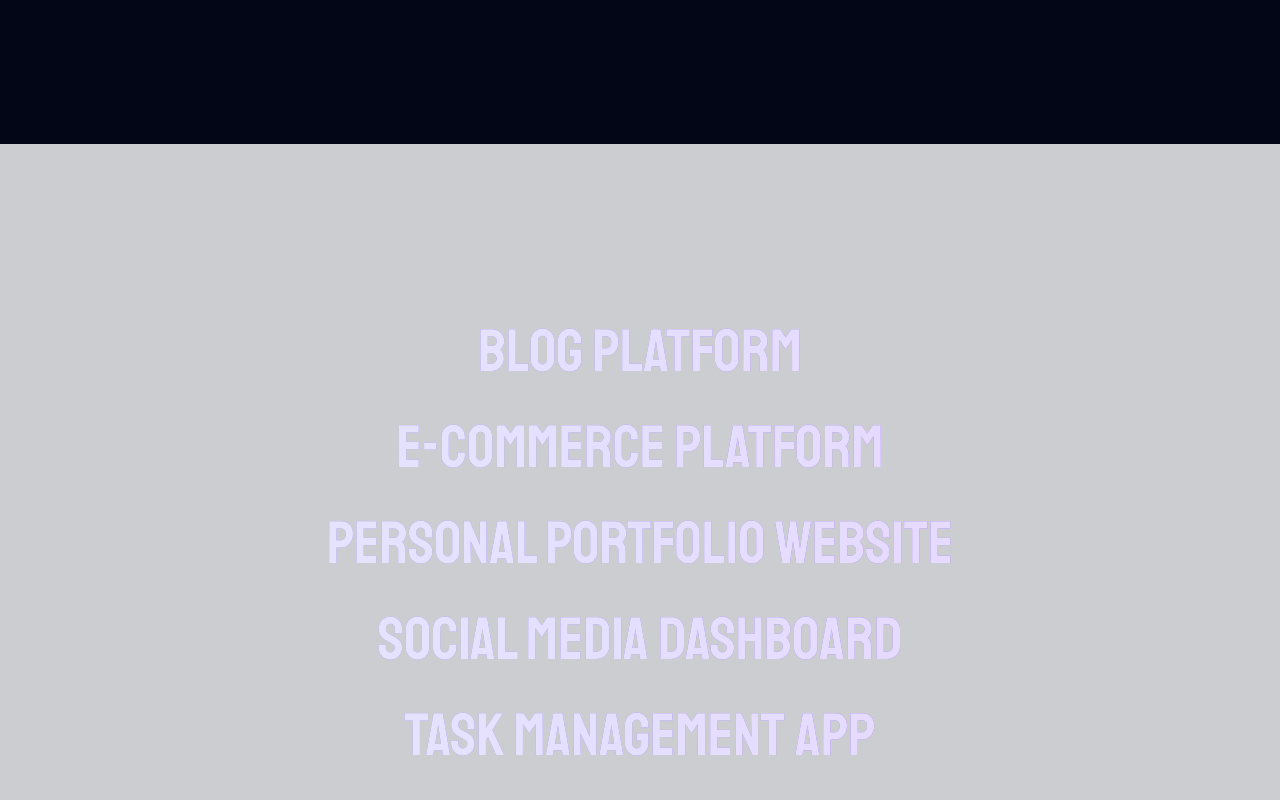
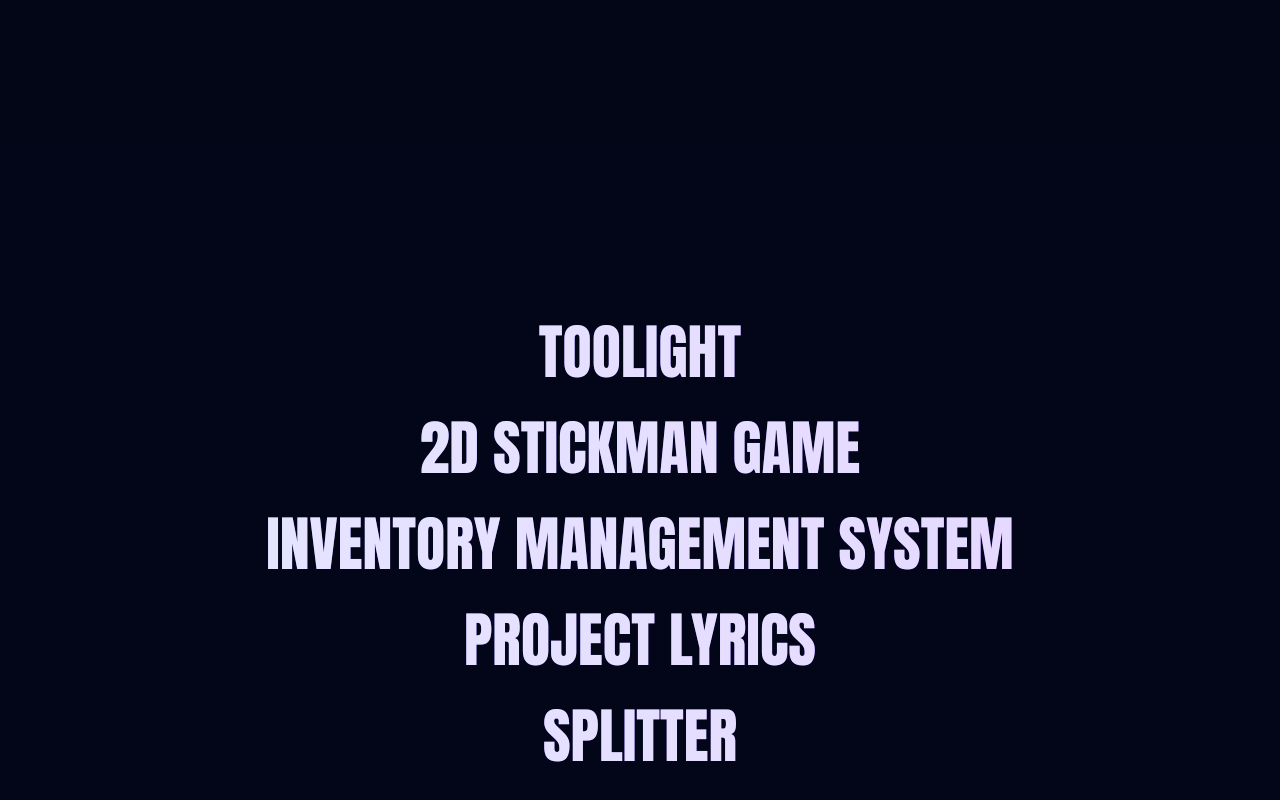
Before and after one commit to ioNihal/portfolio-two, a Next.js app: page / in a window 1280 px wide. Shown: the part 1456-2256 px from the top of the page. Built offline with nearby package versions, Linux system fonts and the light colour scheme.

Commit message:
feat: implement smooth scrolling and resume download functionality in HeroContent, update project details in ProjectSection, and add Anton font to globals

```diff
--- a/app/components/HeroSection/HeroContent.jsx
+++ b/app/components/HeroSection/HeroContent.jsx
@@ -34,14 +34,26 @@ export default function HeroContent() {
     }, []);
 
 
+    const handleCTA = (mode) => {
+        if (mode === "works") {
+            const target = document.getElementById("workSection");
+            target?.scrollIntoView({ behavior: "smooth" });
+        } else if (mode === "resume") {
+            window.open("/docs/resume.pdf", "_blank");
+        }
+    };
+
+
     return (
         <div className="w-full h-full flex flex-col items-center justify-center gap-[0.8em] lg:gap-[1.5em]">
             <h1 className="dark:text-white text-gray-800 text-4xl lg:text-7xl font-extrabold">Nihal K</h1>
             <h2 className="text-md lg:text-3xl dark:text-white/70 text-gray-900 font-semibold">I'm a <span ref={titleRef} className="text-indigo-500 inline-block font-mono w-[18ch]">{title}</span></h2>
             <p className="opacity-60 text-xs lg:text-xl font-medium max-w-xs lg:max-w-lg text-center">Passionate about building modern, responsive and beautifull web applications</p>
             <div className="flex justify-between gap-[1em] *:py-2 lg:*:py-3 *:px-3 lg:*:px-6  *:text-xs lg:*:text-lg *:font-bold *:rounded-sm lg:*:rounded-lg *:cursor-pointer *:transition-colors *:duration-500 *:ease-in-out">
-                <button className="text-amber-50 bg-indigo-500 hover:bg-indigo-600 shadow-lg/50 shadow-indigo-500 hover:shadow-indigo-600">View Works</button>
-                <button className="text-amber-50 bg-gray-500 hover:bg-gray-600 shadow-lg/50 shadow-gray-500 hover:shadow-gray-600">Resume</button>
+                <button className="text-amber-50 bg-indigo-500 hover:bg-indigo-600 shadow-lg/50 shadow-indigo-500 hover:shadow-indigo-600"
+                    onClick={() => handleCTA("works")}>View Works</button>
+                <button className="text-amber-50 bg-gray-500 hover:bg-gray-600 shadow-lg/50 shadow-gray-500 hover:shadow-gray-600"
+                    onClick={() => handleCTA("resume")}>Resume</button>
             </div>
         </div>
     )
--- a/app/components/ProjectSection/ProjectSection.jsx
+++ b/app/components/ProjectSection/ProjectSection.jsx
@@ -2,55 +2,55 @@
 const projectsMock = [
     {
         id: 0,
-        title: "Blog Platform",
-        desc: " A blog platform with features for creating, editing, and publishing blog posts, as well as user comments and categories.",
-        tech: ["Gatsby", "GraphQL", "Contentful"],
+        title: "Toolight",
+        desc: "A light and color based fun & serious utility tools web app, helping designers and boring humans find something useless.",
+        tech: ["ReactJS", "CSS Modules", "React Router"],
         repo: "repoLink",
         preview: "previewLink",
     },
     {
         id: 1,
-        title: "E-commerce Platform",
-        desc: "A full-featured e-commerce platform with user authentication product catalog, shopping cart, and checkout process.",
-        tech: ["React", "Node.js", "MongoDB"],
-        repo: "repoLink",
-        preview: "previewLink",
+        title: "2D Stickman Game",
+        desc: "Developed a challenging and fun stickman style 1v1 fighting game using HTML Canvas, CSS, Vanilla JS.",
+        tech: ["HTML5 Canvas", "Javascript", "CSS"],
+        repo: "https://github.com/ioNihal/Game2D",
+        preview: "https://ionihal.github.io/game2dsite",
     },
     {
         id: 2,
-        title: "Personal Portfolio Website",
-        desc: " A personal portfolio website showcasing my skills, projects, and experience as a frontend developer.",
-        tech: ["Next.js", "Tailwind CSS", "Framer Motion"],
-        repo: "repoLink",
-        preview: "previewLink",
+        title: "Inventory Management System",
+        desc: "Built a MERN stack web app featuring real time inventory tracking, offline order & payment processing, and an admin mediated order workflow.",
+        tech: ["ReactJS", "ExpressJS", "MongoDB"],
+        repo: "https://github.com/ioNihal/sims-dashboard-front",
+        preview: null,
     },
     {
         id: 3,
-        title: "Social Media Dashboard",
-        desc: "A dashboard for managing social media accounts, scheduling posts, and tracking engagement metrics.",
-        tech: ["Vue.js", "Firebase", "Chart.js"],
-        repo: "repoLink",
-        preview: "previewLink",
+        title: "Project Lyrics",
+        desc: "Project Lyrics has 3 preloaded song which users can play and control.",
+        tech: ["HTML5", "JavaScript", "CSS3"],
+        repo: "https://github.com/ioNihal/project-lyric",
+        preview: "https://ionihal.github.io/project-lyric",
     },
     {
         id: 4,
-        title: "Task Management App",
-        desc: "A task management application with features for creating, organizing, and tracking tasks and projects.",
-        tech: ["Angular", "NgRx", "TypeScript"],
-        repo: "repoLink",
-        preview: "previewLink",
+        title: "Splitter",
+        desc: "Splitter is a Website built on ReactJS for calculating and splitting group expenses.",
+        tech: ["ReactJS", "CSS", "LocalStorage"],
+        repo: "https://github.com/ioNihal/budget-splitter",
+        preview: "https://budget-splitter.vercel.app",
     },
 ]
 
 
 export default function ProjectSection() {
     return (
-        <section className="h-screen w-full flex flex-col items-center justify-center relative bg-slate-950/20">
+        <section id="workSection" className="h-screen w-full flex flex-col items-center justify-center relative bg-slate-950">
             <div className="w-full max-w-7xl px-4 sm:px-6 lg:px-8">
                 <div className="grid grid-cols-1 gap-5">
                     {projectsMock.map((project) => (
                         <div key={project.id} className="project-item group">
-                            <h2 className=" py-2 text-4xl md:text-7xl lg:text-6xl staatliches text-center text-white/80 transition-colors duration-300 group-hover:text-transparent bg-clip-text bg-gradient-to-r from-indigo-400 to-violet-600 cursor-pointer" style={{ fontFamily: 'var(--font-staatliches)' }}>
+                            <h2 className=" py-2 text-4xl md:text-7xl lg:text-6xl font-[family-name:--anton] text-center text-white/80 transition-colors duration-300 group-hover:text-transparent bg-clip-text bg-gradient-to-r from-indigo-400 to-violet-600 cursor-pointer" style={{ fontFamily: 'var(--font-anton)' }}>
                                 {project?.title?.toUpperCase()}
                             </h2>
                             <div className="project-card absolute top-1/2 left-1/2 -translate-x-1/2 -translate-y-1/2 w-full sm:w-1/2 lg:w-1/3 h-auto flex flex-col items-start gap-[0.5em] transition-all duration-300 ease-in-out cursor-pointer
@@ -69,9 +69,9 @@ export default function ProjectSection() {
                                         ))}
                                     </div>
                                 </div>
-                                <div className="flex gap-2 *:cursor-pointer urbanist" style={{fontFamily: 'var(--urbanist)'}}>
-                                    <a className="inline-block  bg-violet-600 hover:bg-violet-700 text-white  py-1 px-3 rounded-md transition-colors duration-300" href="#">Repository</a>
-                                    <a className="inline-block bg-white/10 hover:bg-white/20 text-white py-1 px-3 rounded-md transition-colors duration-300" href="#">Live Preview</a>
+                                <div className="flex gap-2 *:cursor-pointer urbanist" style={{ fontFamily: 'var(--urbanist)' }}>
+                                    <a className="inline-block  bg-violet-600 hover:bg-violet-700 text-white  py-1 px-3 rounded-md transition-colors duration-300" href={project.repo}>Repository</a>
+                                    {project?.preview && (<a className="inline-block bg-white/10 hover:bg-white/20 text-white py-1 px-3 rounded-md transition-colors duration-300" href={project.preview}>Live Preview</a>)}
                                 </div>
 
                             </div>
--- a/app/globals.css
+++ b/app/globals.css
@@ -15,6 +15,7 @@
 
   --staatliches: "Staatliches", sans-serif;
   --urbanist: "Urbanist", sans-serif;
+  --anton:  "Anton", sans-serif;
 
   --animate-wiggle: wiggle 3s ease-in-out infinite;
 }
--- a/app/layout.js
+++ b/app/layout.js
@@ -1,4 +1,4 @@
-import { Geist, Geist_Mono, Staatliches, Urbanist } from "next/font/google";
+import { Anton, Fredoka, Geist, Geist_Mono, Sniglet, Staatliches, Urbanist } from "next/font/google";
 import "./globals.css";
 
 const geistSans = Geist({
@@ -24,6 +24,12 @@ const staatliches = Staatliches({
   weight: ["400"]
 })
 
+const anton = Anton({
+  variable: "--font-anton",
+  subsets: ["latin"],
+  weight: ["400"],
+})
+
 export const metadata = {
   title: "Create Next App",
   description: "Generated by create next app",
@@ -33,7 +39,7 @@ export default function RootLayout({ children }) {
   return (
     <html lang="en">
       <body
-        className={`${geistSans.variable} ${geistMono.variable} ${staatliches.variable} ${urbanist.variable} antialiased`}
+        className={`${geistSans.variable} ${geistMono.variable} ${staatliches.variable} ${urbanist.variable} ${anton.variable} antialiased`}
       >
         {children}
       </body>
```
Also changed, not shown: 1 other file (tests, documents, lock files or other folders).
